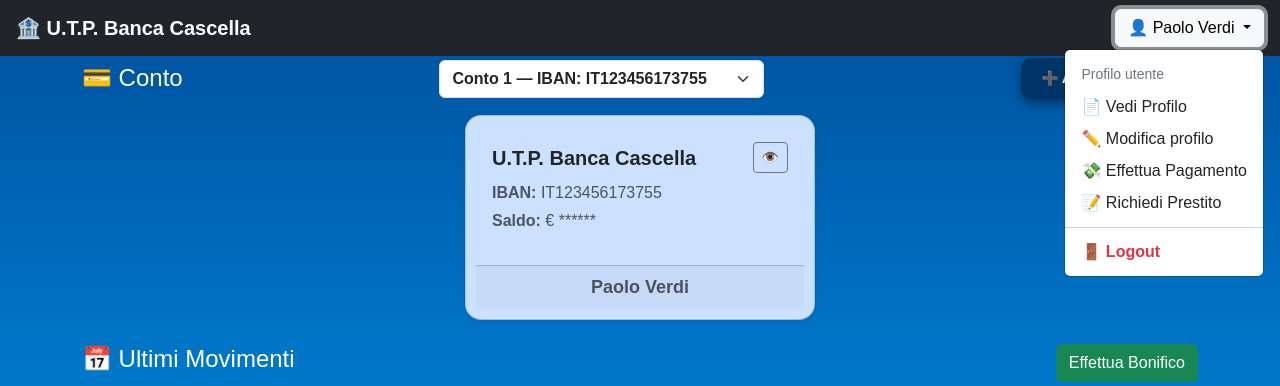
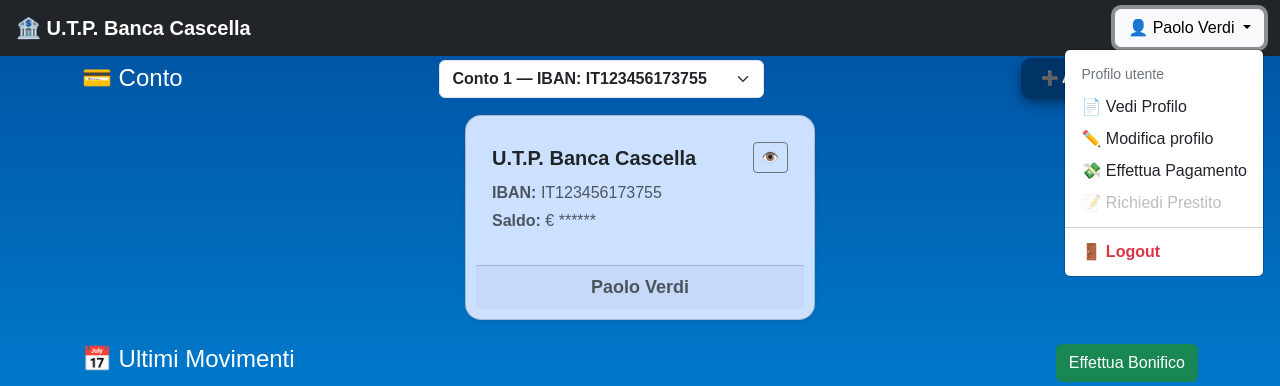
Before and after one commit to RobCascella94/Project_Work, a Flask app: page /pagina_privata in a window 1280 px wide, after a click that opens the changed part. Shown: the top 386 px of the page. Run offline with Flask 3, Linux system fonts and the light colour scheme; the visitor is signed in with stand-in values (Sample User, id 1).

Commit message:
ottimizzazione codice

```diff
--- a/static/style.css
+++ b/static/style.css
@@ -546,6 +546,12 @@
 .container mt-2{
     top: 50px !important;
 }
+
+.no-click {
+    pointer-events: none;
+    opacity: 0.6;
+}
+
 #profiloModal .modal-content {
 
     border: none;
--- a/templates/pagina_privata.html
+++ b/templates/pagina_privata.html
@@ -28,7 +28,7 @@
           <a class="dropdown-item" href="{{ url_for('effettua_pagamento') }}">
             💸 Effettua Pagamento
           </a>
-          <a class="dropdown-item" href="{{ url_for('richiesta_prestito') }}">
+          <a class="dropdown-item disabled no-click" href="#" tabindex="-1" aria-disabled="true">
             📝 Richiedi Prestito
           </a>
         </li>
```
